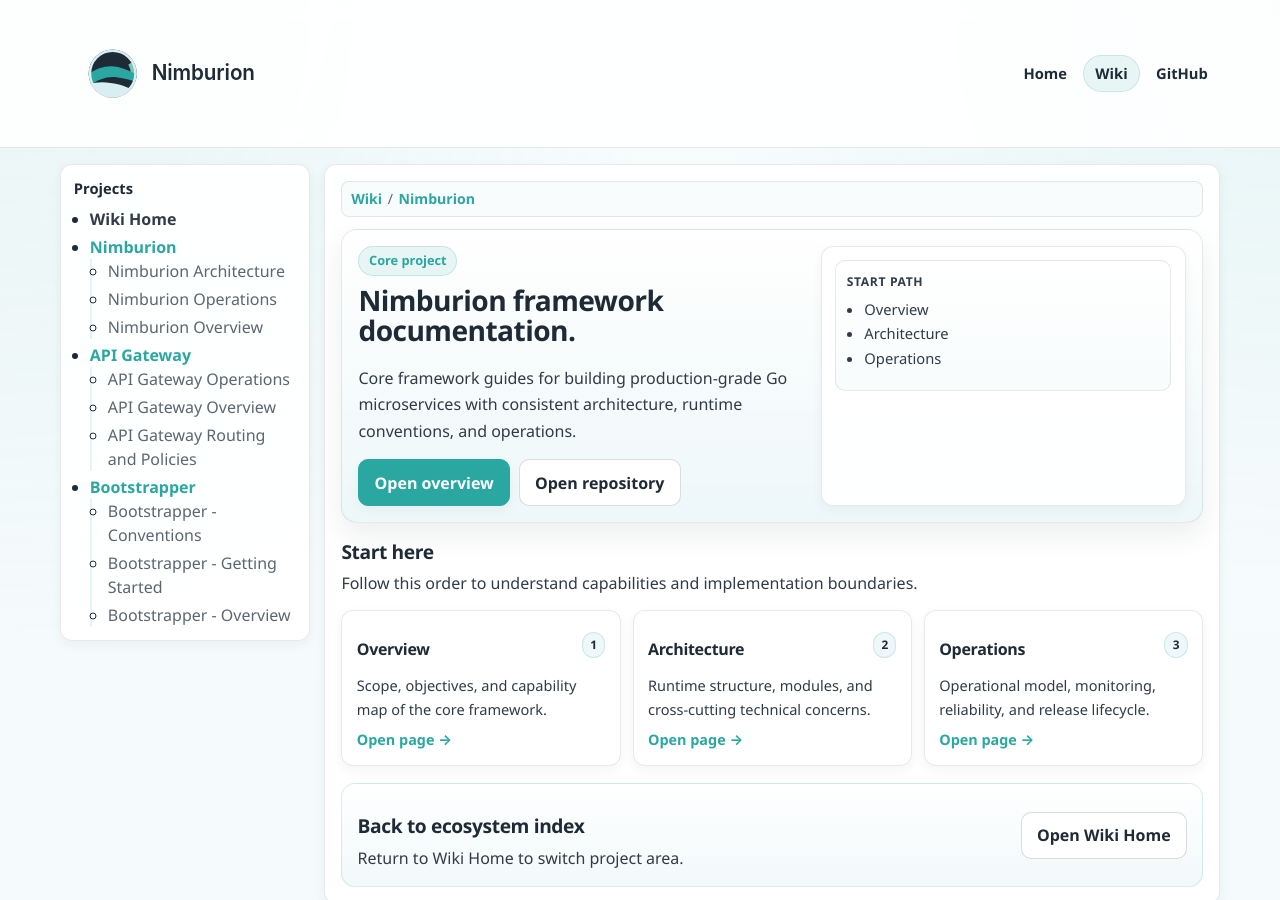
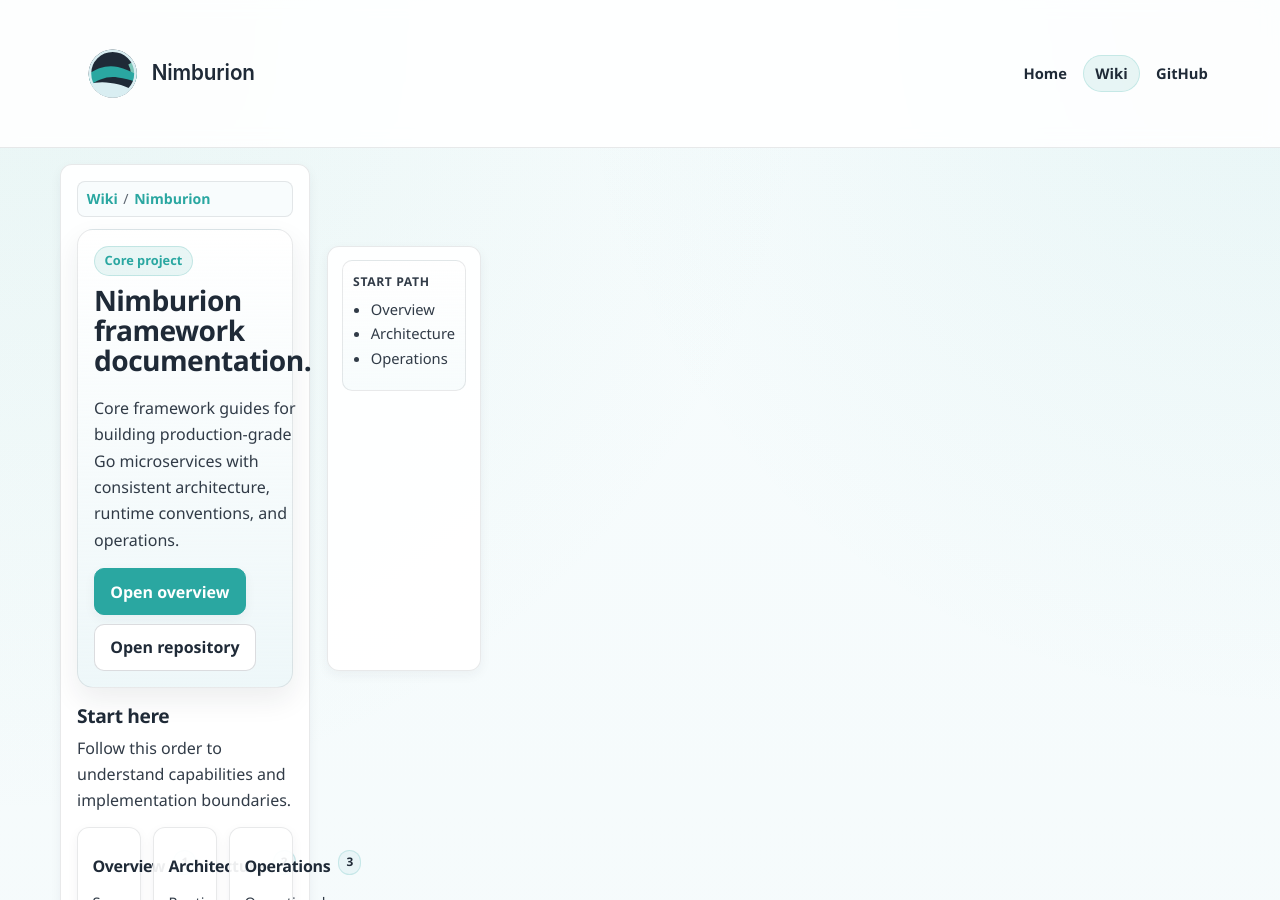
Before and after one commit to nimburion/nimburion.github.io, a Jekyll site: the page built from wiki/nimburion/index.md, in a window 1280 px wide and 900 px high. Built offline with Jekyll 4.4.1, drawn with Linux system fonts in a browser that asks for light colours.

Commit message:
feat(wiki): remove sidebar

```diff
--- a/_layouts/wiki.html
+++ b/_layouts/wiki.html
@@ -42,51 +42,6 @@
     {% assign is_wiki_home = true %}
   {% endif %}
   <div class="container wiki-shell {% if is_wiki_home %}is-wiki-home{% endif %}">
-    {% unless is_wiki_home %}
-    <aside class="wiki-sidebar">
-      <p class="wiki-sidebar-title">Projects</p>
-      <nav aria-label="Wiki sections">
-        <ul class="wiki-projects">
-          <li>
-            <a class="{% if page.url == '/wiki/' %}is-current{% endif %}" href="{{ '/wiki/' | relative_url }}">Wiki Home</a>
-          </li>
-
-          {% assign project_keys = "nimburion,apigateway,bootstrapper" | split: "," %}
-          {% for project_key in project_keys %}
-          {% capture section_root %}/wiki/{{ project_key }}/{% endcapture %}
-          {% assign project_pages = site.pages | where_exp: "item", "item.url contains section_root" | sort: "title" %}
-          {% assign section_active = page.url contains section_root %}
-
-          {% case project_key %}
-          {% when "nimburion" %}{% assign project_label = "Nimburion" %}
-          {% when "apigateway" %}{% assign project_label = "API Gateway" %}
-          {% when "bootstrapper" %}{% assign project_label = "Bootstrapper" %}
-          {% else %}{% assign project_label = project_key %}
-          {% endcase %}
-
-          <li class="{% if section_active %}is-active-section{% endif %}">
-            <a class="{% if page.url == section_root %}is-current{% endif %}" href="{{ section_root | relative_url }}">{{ project_label }}</a>
-
-            {% if section_active and project_pages.size > 0 %}
-            <ul class="wiki-page-list">
-              {% for wiki_page in project_pages %}
-              {% if wiki_page.url != section_root %}
-              <li>
-                <a class="{% if page.url == wiki_page.url %}is-current{% endif %}" href="{{ wiki_page.url | relative_url }}">
-                  {{ wiki_page.title | default: wiki_page.name }}
-                </a>
-              </li>
-              {% endif %}
-              {% endfor %}
-            </ul>
-            {% endif %}
-          </li>
-          {% endfor %}
-        </ul>
-      </nav>
-    </aside>
-    {% endunless %}
-
     <article class="wiki-content {% if is_wiki_home %}wiki-home-content{% endif %}">
       {% unless is_wiki_home %}
       {% assign url_parts = page.url | split: "/" %}
```
